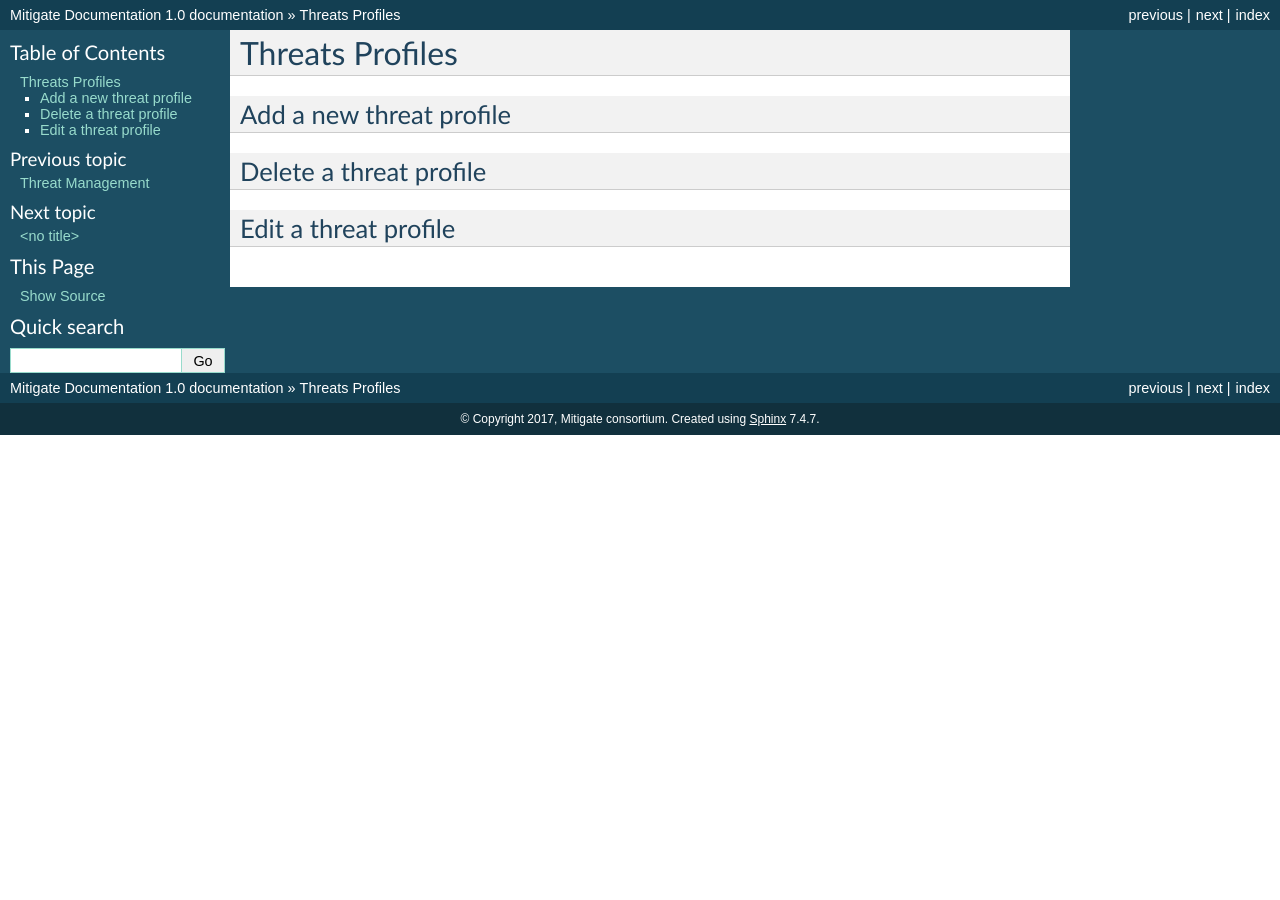
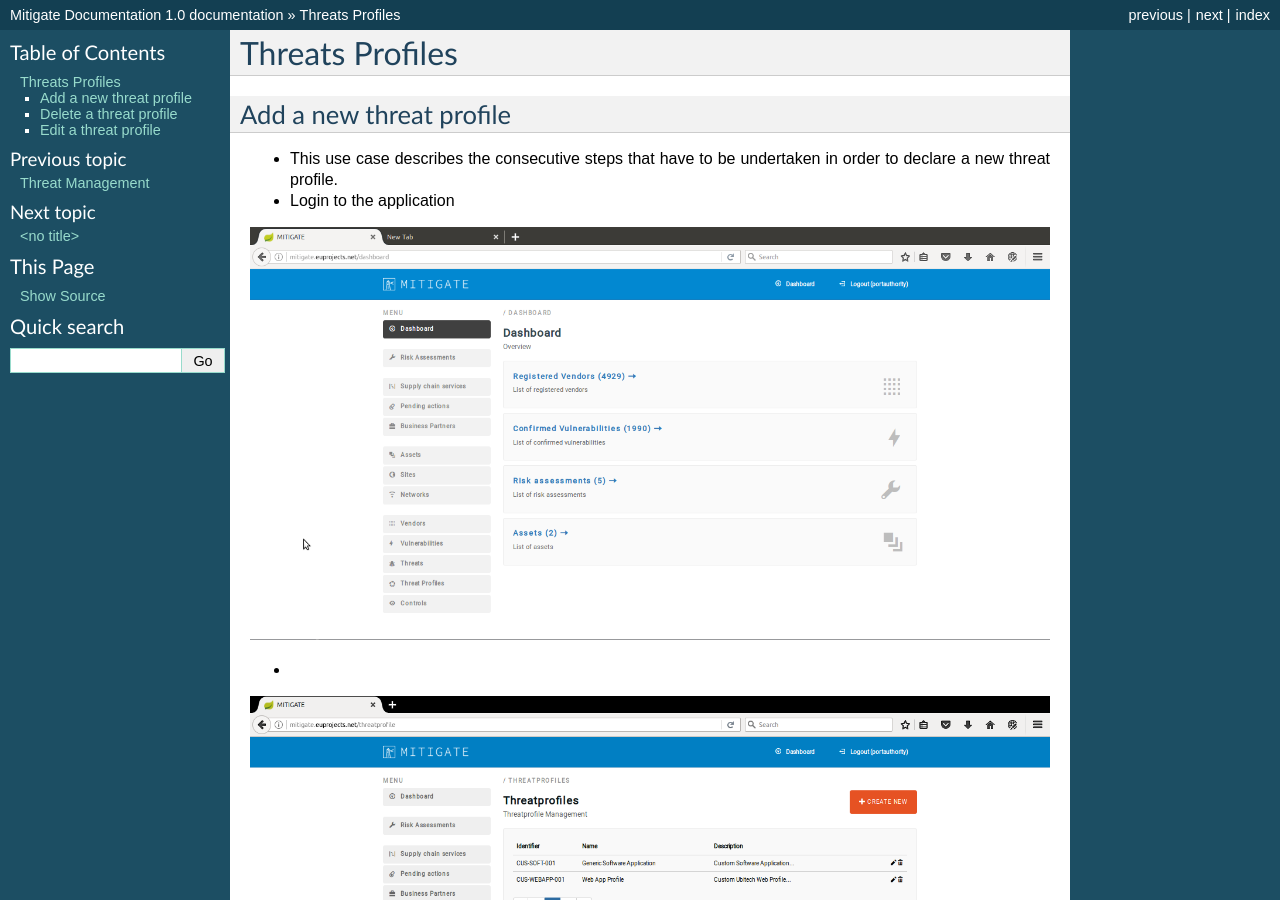
Before and after one commit to singularlogic/mitigate-documentation, a Sphinx documentation site: the page built from docs/c_threats_p.rst, in a window 1280 px wide and 900 px high. Built offline with Sphinx 7.4.7, drawn with Linux system fonts in a browser that asks for light colours.

Commit message:
Update c_threats_p.rst

```diff
--- a/docs/c_threats_p.rst
+++ b/docs/c_threats_p.rst
@@ -6,6 +6,27 @@ Threats Profiles
 Add a new threat profile
 --------
 
+- This use case describes the consecutive steps that have to be undertaken in order to declare a new threat profile.
+
+- Login to the application
+
+.. image:: assets/Log_4.png
+
+-
+.. image:: assets/n_tp.png
+
+-
+
+.. image:: assets/n_tp_2.png
+
+-
+
+.. image:: assets/n_tp_3.png
+
+-
+
+.. image:: assets/n_tp_4.png
+
 Delete a threat profile
 --------
 
```
